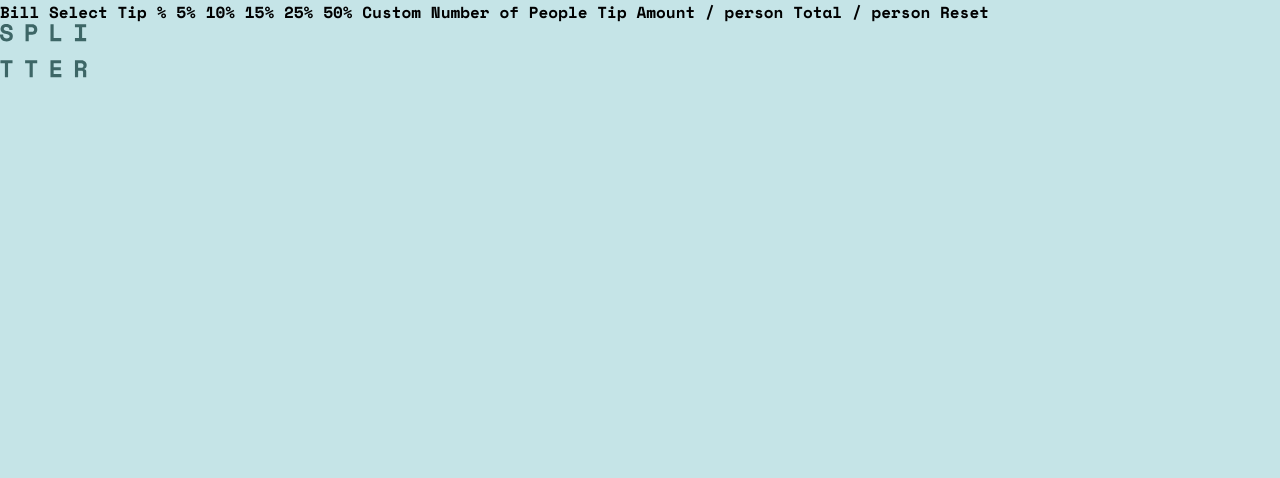
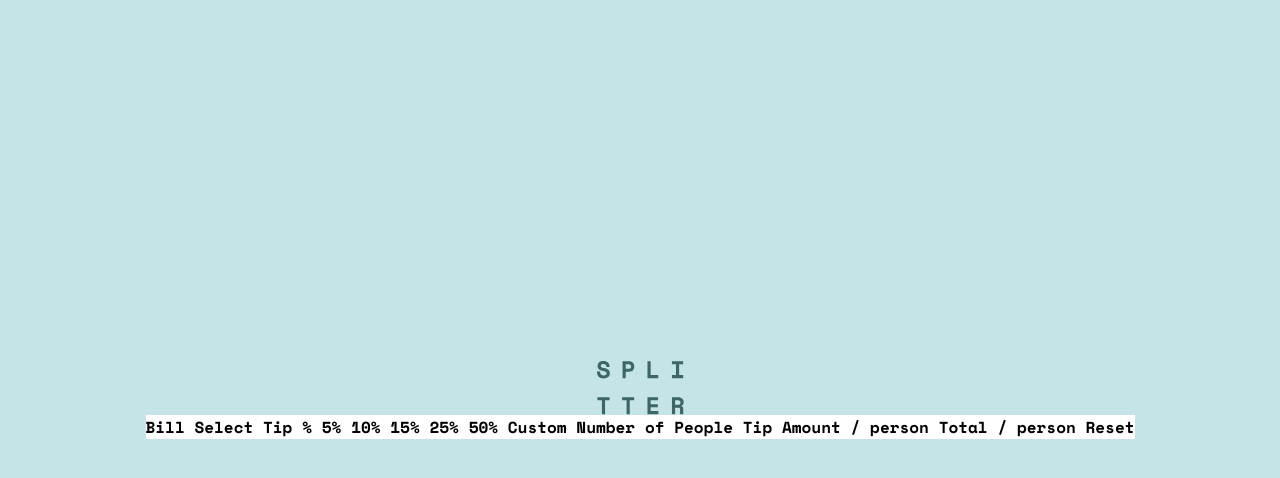
Before and after one commit to lilKriT/tip-calculator-app, a website: page index.html in a window 1280 px wide. Drawn offline with nearby package versions, Linux system fonts and the light colour scheme.

Commit message:
Styling.

```diff
--- a/index.html
+++ b/index.html
@@ -23,9 +23,12 @@
     <title>Tip Calculator App - created by lilKriT</title>
   </head>
   <body class="bg-lightGrayishCyan">
-    Bill Select Tip % 5% 10% 15% 25% 50% Custom Number of People Tip Amount /
-    person Total / person Reset
-    <img src="./images/logo.svg" alt="" />
-    <section></section>
+    <section class="flex flex-col justify-center items-center min-h-screen">
+      <img src="./images/logo.svg" alt="Splitter Logo" />
+      <div class="bg-white">
+        Bill Select Tip % 5% 10% 15% 25% 50% Custom Number of People Tip Amount
+        / person Total / person Reset
+      </div>
+    </section>
   </body>
 </html>
```
Also changed, not shown: dist/output.css.
